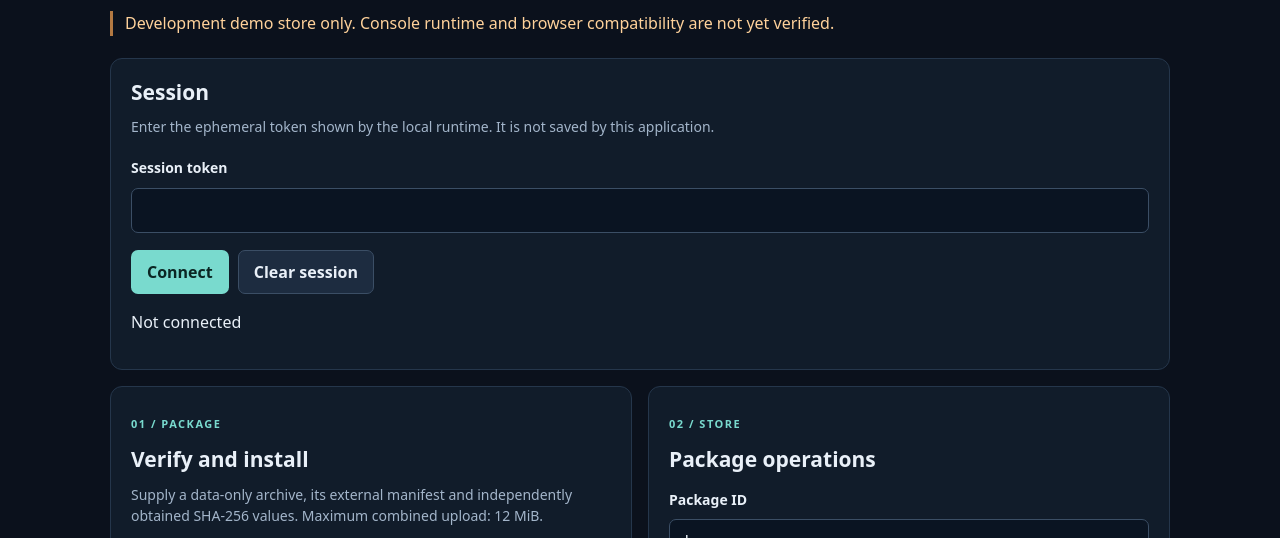
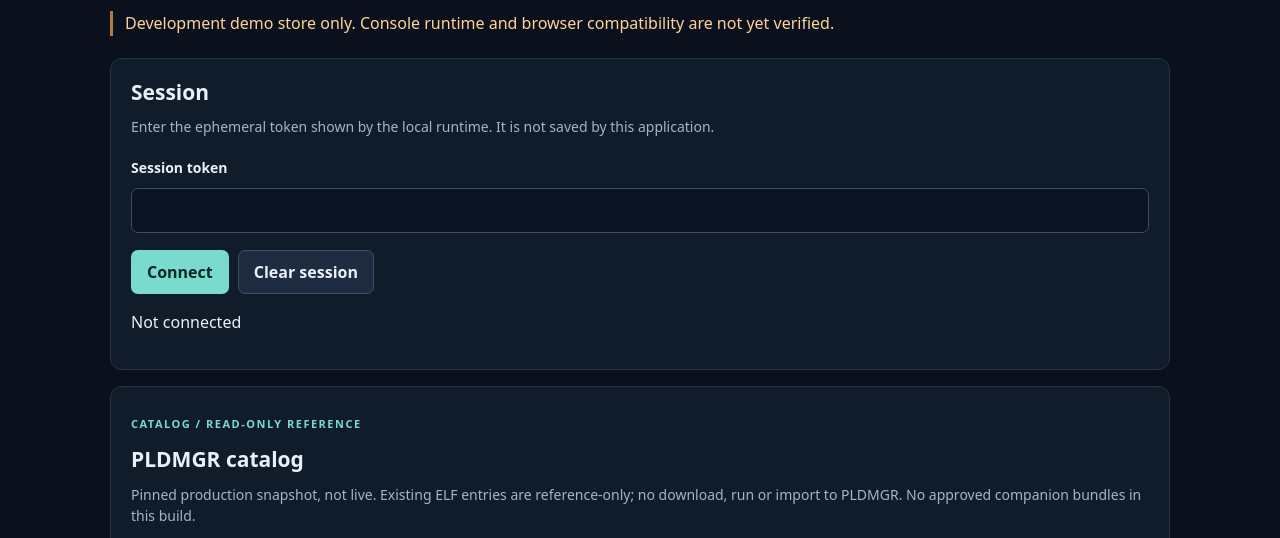
Before and after one commit to poiedk/ps5-custom-payloads, a plain HTML site: page payloadforge/native/web/index.html in a window 1280 px wide. Shown: the part 221-759 px from the top of the page. Drawn offline with Linux system fonts and the light colour scheme.

Commit message:
N15-A: authenticated read-only catalog reference; no changes to PLDMGR

```diff
--- a/payloadforge/native/web/index.html
+++ b/payloadforge/native/web/index.html
@@ -14,6 +14,7 @@
 <section class="hero"><p class="eyebrow">MANAGED PACKAGES</p><h1>Package control center</h1><p>Local, explicit, data-only transactions. Verify before you change anything. No payload execution.</p><p class="warning">Development demo store only. Console runtime and browser compatibility are not yet verified.</p></section>
 <section class="panel"><h2>Session</h2><p class="muted">Enter the ephemeral token shown by the local runtime. It is not saved by this application.</p>
 <div class="fields"><label for="token">Session token</label><input id="token" type="password" maxlength="64" autocomplete="off" spellcheck="false"><div class="actions"><button id="connect" type="button">Connect</button><button id="disconnect" type="button" class="secondary">Clear session</button></div></div><p id="session" role="status">Not connected</p></section>
+<section class="panel"><p class="eyebrow">CATALOG / READ-ONLY REFERENCE</p><h2>PLDMGR catalog</h2><p class="muted">Pinned production snapshot, not live. Existing ELF entries are reference-only; no download, run or import to PLDMGR. No approved companion bundles in this build.</p><button id="catalog" type="button" disabled>View catalog snapshot</button><p id="catalog-meta" class="muted">Connect to view the catalog.</p><div class="catalog-wrap"><table><thead><tr><th>Package</th><th>ID</th><th>Version</th></tr></thead><tbody id="catalog-rows"></tbody></table></div></section>
 <div class="layout">
 <section class="panel"><p class="eyebrow">01 / PACKAGE</p><h2>Verify and install</h2><p class="muted">Supply a data-only archive, its external manifest and independently obtained SHA-256 values. Maximum combined upload: 12 MiB.</p>
 <div class="fields"><label for="manifest">Manifest (JSON)</label><input id="manifest" type="file" accept=".json,application/json"><label for="manifest-hash">Expected manifest SHA-256</label><input id="manifest-hash" type="text" maxlength="64" spellcheck="false" autocomplete="off"><label for="archive">Archive (ZIP / TAR.GZ)</label><input id="archive" type="file" accept=".zip,.gz,.tar.gz,application/zip,application/gzip"><label for="archive-hash">Expected archive SHA-256</label><input id="archive-hash" type="text" maxlength="64" spellcheck="false" autocomplete="off"><button id="verify" type="button" disabled>Verify package</button></div>
```
